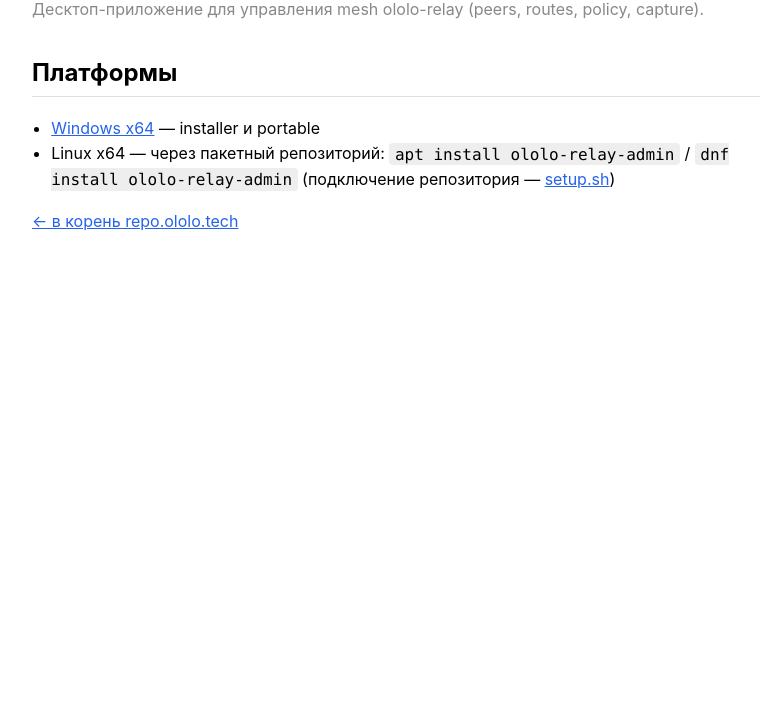
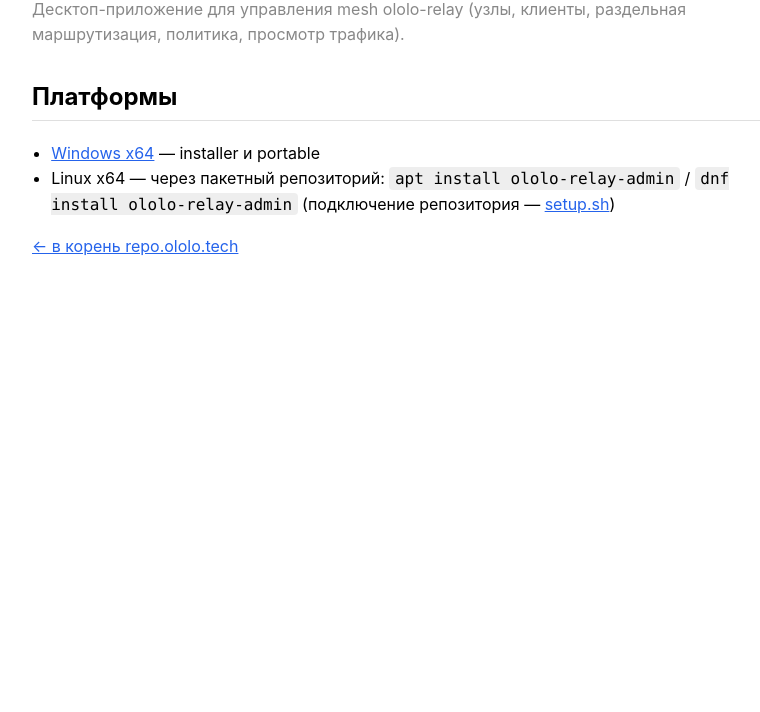
Before and after one commit to sheleh121/tech.ololo.relay-repo, a plain HTML site: page admin/index.html in a window 1280 px wide. Shown: the part 88-800 px from the top of the page, without its empty margins (228-988 px from the left). Drawn offline with Linux system fonts and the light colour scheme.

Commit message:
docs: актуализировать admin/index.html на repo.ololo.tech

```diff
--- a/admin/index.html
+++ b/admin/index.html
@@ -23,7 +23,7 @@
 </head>
 <body>
 <h1>ololo-relay-admin</h1>
-<p class="sub">Десктоп-приложение для управления mesh ololo-relay (peers, routes, policy, capture).</p>
+<p class="sub">Десктоп-приложение для управления mesh ololo-relay (узлы, клиенты, раздельная маршрутизация, политика, просмотр трафика).</p>
 
 <h2>Платформы</h2>
 <ul>
```
